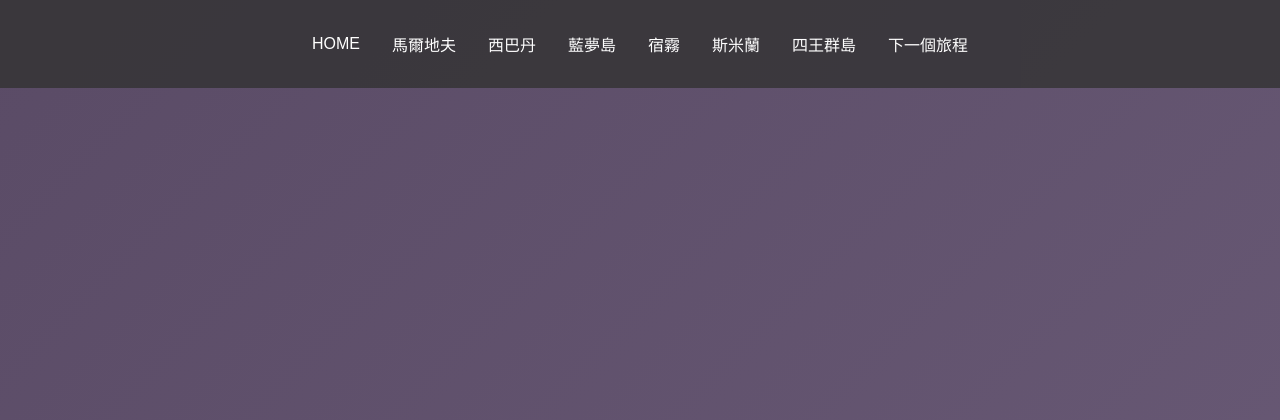
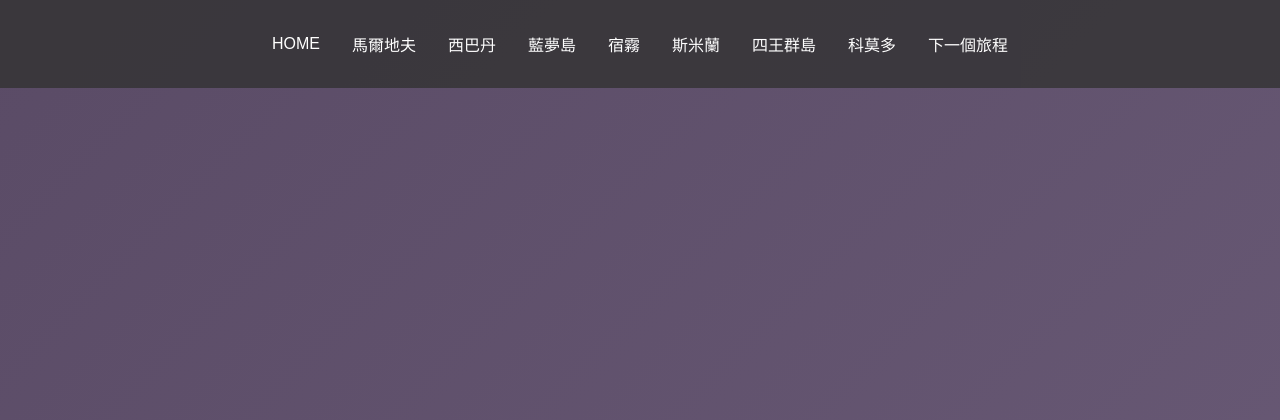
Before and after one commit to Amber429173/Amber429173.github.io, a plain HTML site: page maldives.html in a window 1280 px wide. Shown: the top 420 px of the page. Drawn offline with Linux system fonts and the light colour scheme.

Commit message:
Update maldives.html

```diff
--- a/maldives.html
+++ b/maldives.html
@@ -105,6 +105,7 @@
             <a href="cebu.html">宿霧</a>
             <a href="similan.html">斯米蘭</a>
             <a href="four-kingdoms.html">四王群島</a>
+	    <a href="komodo.html">科莫多</a>
             <a href="next-journey.html">下一個旅程</a>
         </nav>
     </header>
```
